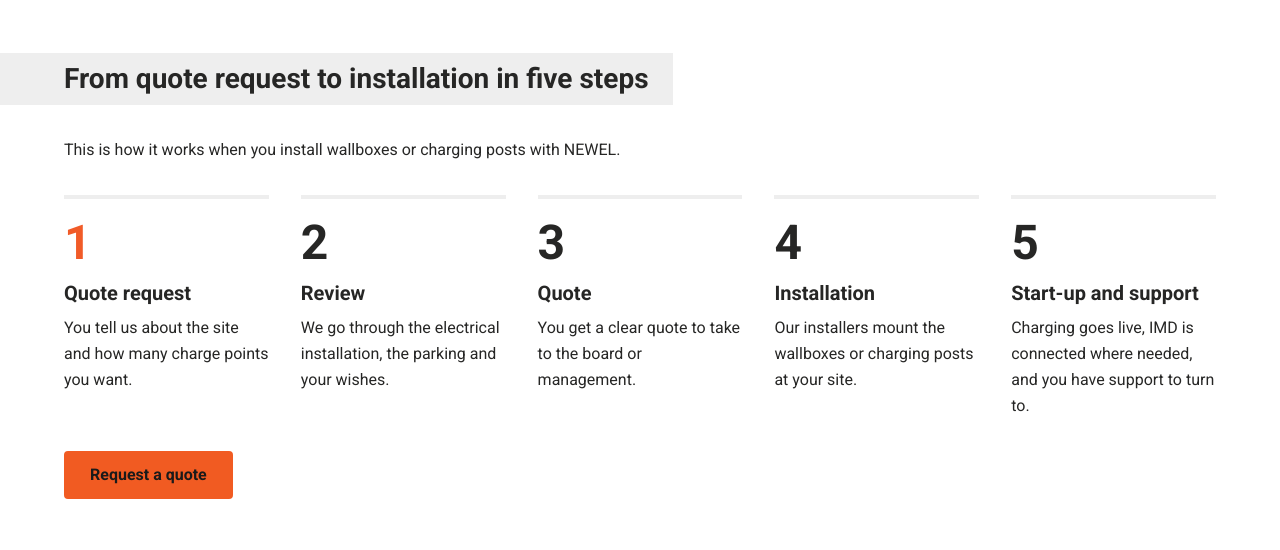
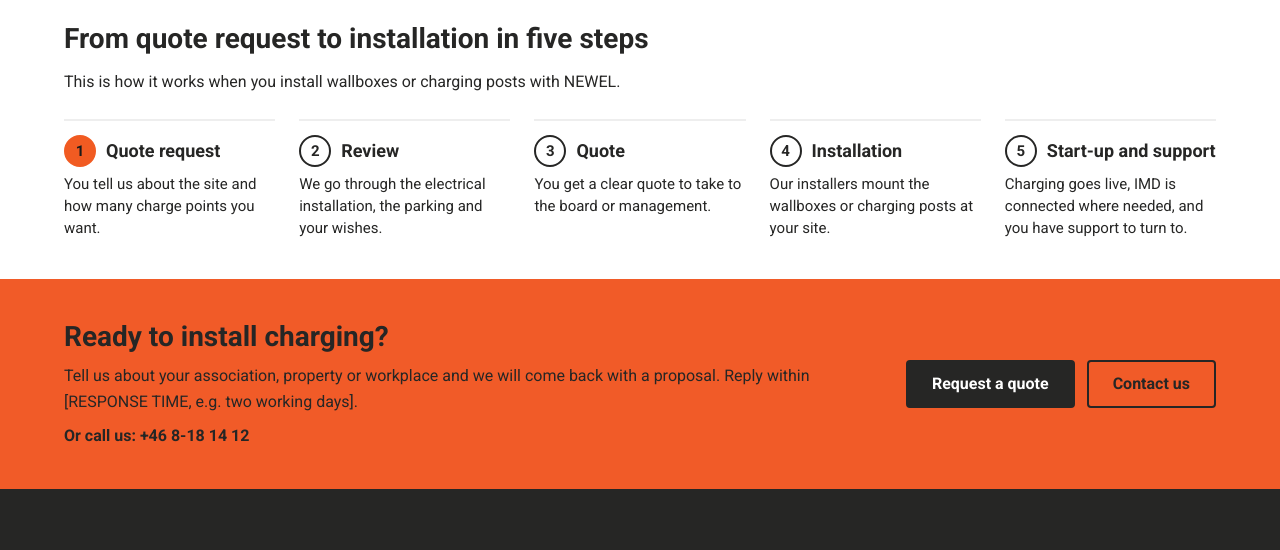
Before and after one commit to VadimD-sketch/newel-demo, a plain HTML site: page en/laddbox.html in a window 1280 px wide. Shown: the part 2310-2860 px from the top of the page. Drawn offline with Linux system fonts and the light colour scheme.

Commit message:
Compact steps and grants on Charging, Customer cases and Support (English, part 2)

```diff
--- a/en/laddbox.html
+++ b/en/laddbox.html
@@ -18,7 +18,7 @@ a:hover{text-decoration:underline !important}
 .sec{padding:64px 0;overflow:hidden}
 .h1{font-size:48px;line-height:56px;font-weight:700;color:var(--newel-black)}
 .sub{font-size:28px;line-height:36px;font-weight:700;color:var(--newel-grey)}
-.h2{align-self:flex-start;display:inline-block;margin-left:calc(50% - 50vw);padding:8px 24px 8px calc(50vw - 50%);background:var(--light-grey);font-size:28px;line-height:36px;font-weight:700;color:var(--newel-black)}
+.h2{font-size:28px;line-height:36px;font-weight:700;color:var(--newel-black)}
 .h2p{font-size:28px;line-height:36px;font-weight:700;color:var(--newel-black)}
 .h3{font-size:20px;line-height:28px;font-weight:700;color:var(--newel-black)}
 .cap{font-size:14px;line-height:20px;color:var(--newel-grey)}
@@ -192,7 +192,6 @@ header nav .dd-panel a[aria-current="page"]{font-weight:700;background:var(--lig
 </div>
 </section>
 
-
 <section class="sec" id="grants" style="background:var(--light-grey)">
 <div class="wrap" style="display:flex;flex-direction:column;gap:32px">
 <div style="display:flex;flex-direction:column;gap:12px;max-width:720px">
@@ -216,59 +215,67 @@ header nav .dd-panel a[aria-current="page"]{font-weight:700;background:var(--lig
 <div><a class="btn btn-primary" href="offert.html">Request a quote</a></div>
 </div>
 </section>
-<section id="steg" style="background:var(--white);color:var(--newel-black);font-family:Roboto,system-ui,'Segoe UI',Arial,sans-serif;font-size:16px;line-height:26px;padding:64px 0;overflow:hidden">
-<div style="max-width:1200px;margin:0 auto;padding:0 24px;display:flex;flex-direction:column;gap:32px">
-<h2 style="margin:0 0 0 calc(50% - 50vw);align-self:flex-start;display:inline-block;padding:8px 24px 8px calc(50vw - 50%);background:var(--light-grey);font-size:28px;line-height:36px;font-weight:700;color:var(--newel-black)">From quote request to installation in five steps</h2>
-<p style="margin:0;max-width:720px">This is how it works when you install wallboxes or charging posts with NEWEL.</p>
-<ol style="list-style:none;margin:0;padding:0;display:flex;flex-wrap:wrap;gap:32px">
-<li style="flex:1 1 200px;border-top:4px solid var(--light-grey);padding-top:16px;display:flex;flex-direction:column;gap:8px">
-<span aria-hidden="true" style="font-size:48px;line-height:56px;font-weight:700;color:var(--newel-orange)">1</span>
-<h3 style="margin:0;font-size:20px;line-height:28px;font-weight:700">Quote request</h3>
-<p style="margin:0">You tell us about the site and how many charge points you want.</p>
+<section id="steg" style="background:var(--white);color:var(--newel-black);font-family:Roboto,system-ui,'Segoe UI',Arial,sans-serif;font-size:16px;line-height:26px;padding:48px 0 0;overflow:hidden">
+<div style="max-width:1200px;margin:0 auto;padding:0 24px;display:flex;flex-direction:column;gap:24px">
+<div style="display:flex;flex-wrap:wrap;align-items:flex-end;justify-content:space-between;gap:16px 32px">
+<div style="display:flex;flex-direction:column;gap:12px;max-width:720px">
+<h2 style="margin:0;font-size:28px;line-height:36px;font-weight:700;color:var(--newel-black)">From quote request to installation in five steps</h2>
+<p style="margin:0">This is how it works when you install wallboxes or charging posts with NEWEL.</p>
+</div>
+</div>
+<ol style="list-style:none;margin:0;padding:0;display:grid;grid-template-columns:repeat(auto-fit,minmax(180px,1fr));gap:16px 24px">
+<li style="display:flex;flex-direction:column;gap:6px;padding-top:14px;border-top:2px solid #eeeeee">
+<div style="display:flex;align-items:center;gap:10px">
+<span aria-hidden="true" style="flex:none;width:32px;height:32px;box-sizing:border-box;border-radius:50%;background:#f15b22;color:#1a1a1a;border:2px solid #f15b22;display:flex;align-items:center;justify-content:center;font-size:15px;line-height:20px;font-weight:700">1</span>
+<h3 style="margin:0;font-size:18px;line-height:24px;font-weight:700">Quote request</h3>
+</div>
+<p style="margin:0;font-size:15px;line-height:22px">You tell us about the site and how many charge points you want.</p>
 </li>
-<li style="flex:1 1 200px;border-top:4px solid var(--light-grey);padding-top:16px;display:flex;flex-direction:column;gap:8px">
-<span aria-hidden="true" style="font-size:48px;line-height:56px;font-weight:700;color:var(--newel-black)">2</span>
-<h3 style="margin:0;font-size:20px;line-height:28px;font-weight:700">Review</h3>
-<p style="margin:0">We go through the electrical installation, the parking and your wishes.</p>
+<li style="display:flex;flex-direction:column;gap:6px;padding-top:14px;border-top:2px solid #eeeeee">
+<div style="display:flex;align-items:center;gap:10px">
+<span aria-hidden="true" style="flex:none;width:32px;height:32px;box-sizing:border-box;border-radius:50%;background:#ffffff;color:#262625;border:2px solid #262625;display:flex;align-items:center;justify-content:center;font-size:15px;line-height:20px;font-weight:700">2</span>
+<h3 style="margin:0;font-size:18px;line-height:24px;font-weight:700">Review</h3>
+</div>
+<p style="margin:0;font-size:15px;line-height:22px">We go through the electrical installation, the parking and your wishes.</p>
 </li>
-<li style="flex:1 1 200px;border-top:4px solid var(--light-grey);padding-top:16px;display:flex;flex-direction:column;gap:8px">
-<span aria-hidden="true" style="font-size:48px;line-height:56px;font-weight:700;color:var(--newel-black)">3</span>
-<h3 style="margin:0;font-size:20px;line-height:28px;font-weight:700">Quote</h3>
-<p style="margin:0">You get a clear quote to take to the board or management.</p>
+<li style="display:flex;flex-direction:column;gap:6px;padding-top:14px;border-top:2px solid #eeeeee">
+<div style="display:flex;align-items:center;gap:10px">
+<span aria-hidden="true" style="flex:none;width:32px;height:32px;box-sizing:border-box;border-radius:50%;background:#ffffff;color:#262625;border:2px solid #262625;display:flex;align-items:center;justify-content:center;font-size:15px;line-height:20px;font-weight:700">3</span>
+<h3 style="margin:0;font-size:18px;line-height:24px;font-weight:700">Quote</h3>
+</div>
+<p style="margin:0;font-size:15px;line-height:22px">You get a clear quote to take to the board or management.</p>
 </li>
-<li style="flex:1 1 200px;border-top:4px solid var(--light-grey);padding-top:16px;display:flex;flex-direction:column;gap:8px">
-<span aria-hidden="true" style="font-size:48px;line-height:56px;font-weight:700;color:var(--newel-black)">4</span>
-<h3 style="margin:0;font-size:20px;line-height:28px;font-weight:700">Installation</h3>
-<p style="margin:0">Our installers mount the wallboxes or charging posts at your site.</p>
+<li style="display:flex;flex-direction:column;gap:6px;padding-top:14px;border-top:2px solid #eeeeee">
+<div style="display:flex;align-items:center;gap:10px">
+<span aria-hidden="true" style="flex:none;width:32px;height:32px;box-sizing:border-box;border-radius:50%;background:#ffffff;color:#262625;border:2px solid #262625;display:flex;align-items:center;justify-content:center;font-size:15px;line-height:20px;font-weight:700">4</span>
+<h3 style="margin:0;font-size:18px;line-height:24px;font-weight:700">Installation</h3>
+</div>
+<p style="margin:0;font-size:15px;line-height:22px">Our installers mount the wallboxes or charging posts at your site.</p>
 </li>
-<li style="flex:1 1 200px;border-top:4px solid var(--light-grey);padding-top:16px;display:flex;flex-direction:column;gap:8px">
-<span aria-hidden="true" style="font-size:48px;line-height:56px;font-weight:700;color:var(--newel-black)">5</span>
-<h3 style="margin:0;font-size:20px;line-height:28px;font-weight:700">Start-up and support</h3>
-<p style="margin:0">Charging goes live, IMD is connected where needed, and you have support to turn to.</p>
+<li style="display:flex;flex-direction:column;gap:6px;padding-top:14px;border-top:2px solid #eeeeee">
+<div style="display:flex;align-items:center;gap:10px">
+<span aria-hidden="true" style="flex:none;width:32px;height:32px;box-sizing:border-box;border-radius:50%;background:#ffffff;color:#262625;border:2px solid #262625;display:flex;align-items:center;justify-content:center;font-size:15px;line-height:20px;font-weight:700">5</span>
+<h3 style="margin:0;font-size:18px;line-height:24px;font-weight:700">Start-up and support</h3>
+</div>
+<p style="margin:0;font-size:15px;line-height:22px">Charging goes live, IMD is connected where needed, and you have support to turn to.</p>
 </li>
 </ol>
-<div>
-<a class="btn btn-primary" href="offert.html" style="display:inline-flex;align-items:center;justify-content:center;min-height:48px;padding:0 24px;background:var(--accent-fill);color:var(--ink-strong);font-size:16px;line-height:24px;font-weight:700;border-radius:4px;text-decoration:none">Request a quote</a>
 </div>
-</div>
-</section>
-
-</main>
-
-<section style="background:var(--newel-orange);color:var(--ink-strong);font-family:Roboto,system-ui,'Segoe UI',Arial,sans-serif;font-size:16px;line-height:26px">
-<div style="max-width:1200px;margin:0 auto;padding:64px 24px;display:flex;flex-wrap:wrap;gap:32px;align-items:center;justify-content:space-between">
-<div style="flex:1 1 520px;display:flex;flex-direction:column;gap:16px">
-<h2 style="margin:0;font-size:36px;line-height:44px;font-weight:700;color:var(--newel-black)">Ready to install charging?</h2>
+<div style="background:var(--newel-orange);color:var(--newel-black);margin-top:40px">
+<div style="max-width:1200px;margin:0 auto;padding:40px 24px;display:flex;flex-wrap:wrap;gap:16px 32px;align-items:center;justify-content:space-between">
+<div style="flex:1 1 420px;display:flex;flex-direction:column;gap:8px">
+<h3 style="margin:0;font-size:28px;line-height:36px;font-weight:700;color:var(--newel-black)">Ready to install charging?</h3>
 <p style="margin:0;color:var(--newel-black)">Tell us about your association, property or workplace and we will come back with a proposal. Reply within [RESPONSE TIME, e.g. two working days].</p>
 <p style="margin:0;font-weight:700;color:var(--newel-black)">Or call us: +46 8-18 14 12</p>
 </div>
-<div style="display:flex;flex-wrap:wrap;gap:16px">
+<div style="display:flex;flex-wrap:wrap;gap:12px">
 <a class="btn btn-dark" href="offert.html" style="display:inline-flex;align-items:center;justify-content:center;min-height:48px;padding:0 24px;background:var(--newel-black);color:var(--white);border:2px solid var(--newel-black);font-size:16px;line-height:24px;font-weight:700;border-radius:4px;text-decoration:none">Request a quote</a>
 <a class="btn btn-outline-dark" href="kontakt.html" style="display:inline-flex;align-items:center;justify-content:center;min-height:48px;padding:0 24px;background:transparent;color:var(--newel-black);border:2px solid var(--newel-black);font-size:16px;line-height:24px;font-weight:700;border-radius:4px;text-decoration:none">Contact us</a>
 </div>
 </div>
+</div>
 </section>
-
+</main>
 
 <footer style="background:var(--newel-black);color:var(--white);font-family:Roboto,system-ui,'Segoe UI',Arial,sans-serif;font-size:16px;line-height:26px">
 <div style="max-width:1200px;margin:0 auto;padding:64px 24px 32px;display:flex;flex-direction:column;gap:48px">
```
Also changed, not shown: en/referenser.html (+53 -8 lines), en/supportavtal.html (+5 -5 lines).
